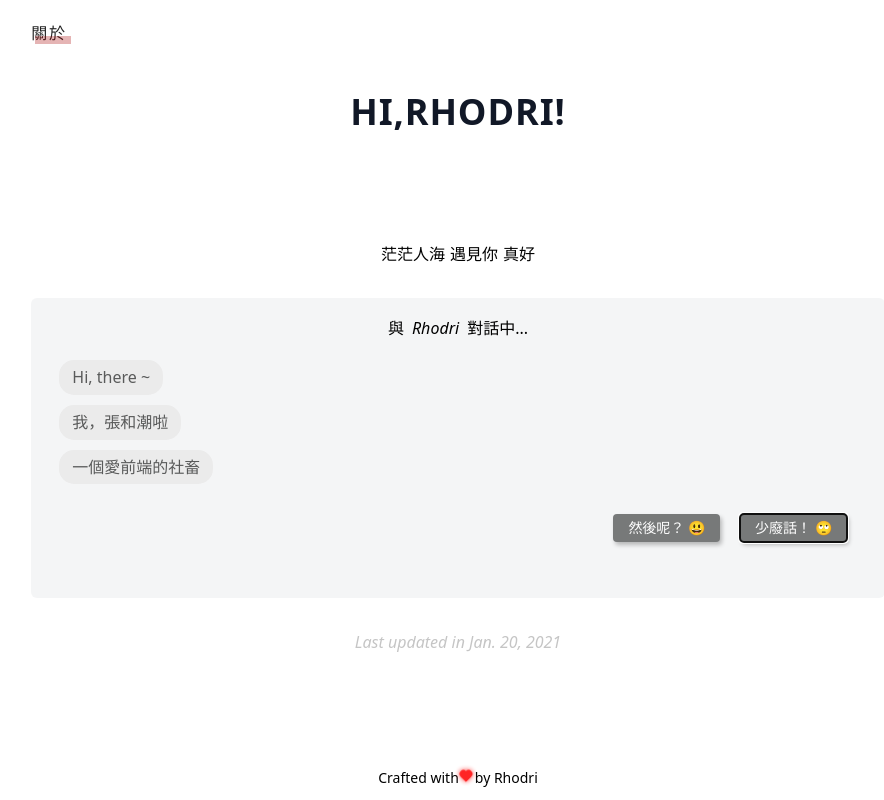
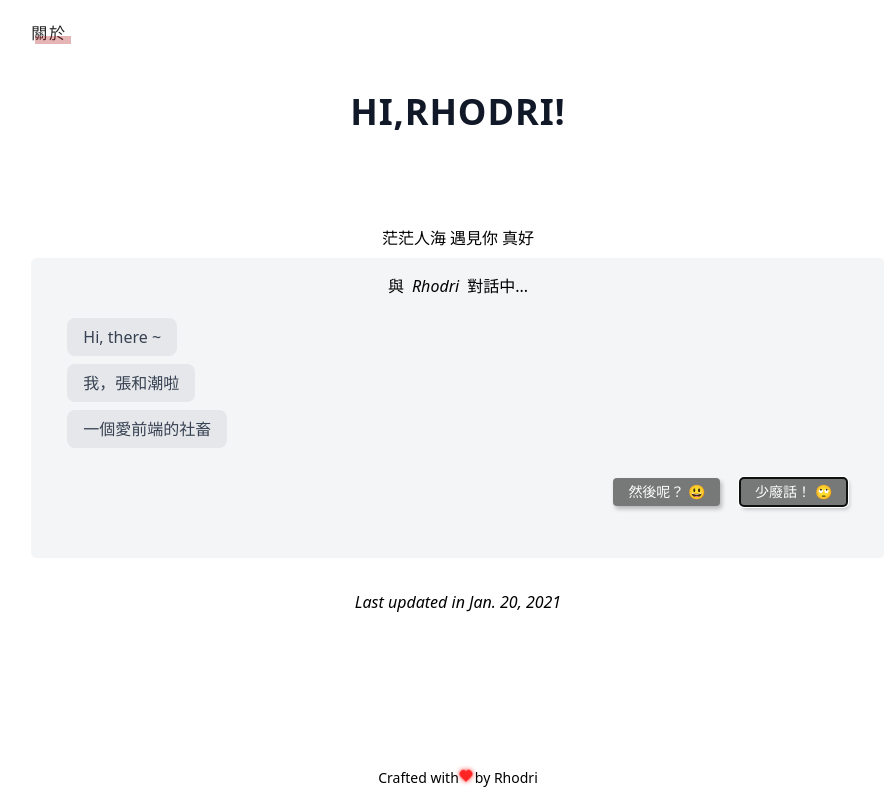
Before and after one commit to Rhodri-hc/Rhodri-react, a React (Create React App) app: page / in a window 1280 px wide. Shown: the whole page, without its empty margins (182-1066 px from the left). Built offline with nearby package versions, Linux system fonts and the light colour scheme.

Commit message:
将styled-component 改为 tailwindcss

```diff
--- a/src/views/about/About.js
+++ b/src/views/about/About.js
@@ -4,9 +4,7 @@ import  store  from "../../store";
 import Dialog from './component/dialog/index';
 import {
     Swapper,
-    AboutTitle,
-    AboutMeet,
-    UpdatedTime
+    AboutTitle
 } from './style'
 
 class About extends Component {
@@ -19,14 +17,14 @@ class About extends Component {
             <div className="w-11/12 sm:w-11/12 md:w-9/12 lg:w-9/12 xl:w-8/12 my-0 mx-auto">
                 <AboutTitle>關於</AboutTitle>
                 <center>茫茫人海
-                    <AboutMeet>遇見你</AboutMeet>
+                    <span className=" inline-block pt-40 px-1 pb-2 ">遇見你</span>
                     真好
                 </center>
                 <Provider store={ store }>
                     <Dialog />
                 </Provider>
                 <center>
-                    <UpdatedTime>Last updated in Jan. 20, 2021</UpdatedTime>
+                    <i className=" inline-block mt-8 mb-12">Last updated in Jan. 20, 2021</i>
                 </center>
             </div>
           </div>
--- a/src/views/about/component/dialog/index.js
+++ b/src/views/about/component/dialog/index.js
@@ -3,11 +3,7 @@ import { connect } from "react-redux";
 // import Typed from 'typed.js';
 import {
     DialogContent,
-    DialogWith,
-    DialogContainer,
-    MessageMyself,
     MySays,
-    MySaysContent,
     ActionContent,
     ActionButton
 } from './style'
@@ -21,25 +17,24 @@ import {
 
 class Dialog extends Component {
     render(){
-
         return (
         <DialogContent className="mx-auto bg-gray-300 bg-opacity-25 rounded-md p-2">
             <center>
                 <h4>與
-                    <DialogWith>Rhodri</DialogWith>
+                    <i className=" inline-block px-2 mt-2">Rhodri</i>
                     對話中...
                 </h4>
             </center>
-            <DialogContainer>
-                <MessageMyself>
+            <div className=" w-full h-full overflow-y-auto overflow-x-hidden">
+                <div className=" py-3 px-5">
                     {this.mySay(this.props.myPreMsg)}
-                </MessageMyself>
+                </div>
                 <ActionContent>
                     <ActionButton> 然後呢？ 😃</ActionButton>
                     <ActionButton> 少廢話！ 🙄</ActionButton>
                 </ActionContent>
                 <div className='dialog-message__youself'></div>
-            </DialogContainer>
+            </div>
         </DialogContent>
         )
     }
@@ -47,10 +42,10 @@ class Dialog extends Component {
     mySay(msgs) {
         return msgs.map(item =>{
             return(
-                <MySays key={item.id}>
-                    <MySaysContent>
+                <MySays className="m-2" key={item.id}>
+                    <div className="max-w-3/4 inline-block py-2 px-4 rounded-lg text-gray-700 bg-gray-200 leading-snug">
                         <span>{item.msg}</span>
-                    </MySaysContent>
+                    </div>
                 </MySays>
             )
         })
--- a/src/views/about/component/dialog/style.js
+++ b/src/views/about/component/dialog/style.js
@@ -4,38 +4,11 @@ export const DialogContent = styled.div`
     min-height: 300px;
 `;
 
-export const DialogWith = styled.i`
-    display: inline-block;
-    padding: 0 8px;
-    margin-top: 10px;
-`;
-
-export const DialogContainer = styled.div`
-    width: 100%;
-    height: 100%;
-    overflow-y: auto;
-    overflow-x: hidden;
-`;
-
-export const MessageMyself = styled.div`
-    padding: 10px 20px;
-`;
 
 export const MySays = styled.div`
-    margin: 10px 0;
     min-height: 20px;
 `;
 
-export const MySaysContent = styled.div`
-    width: auto;
-    max-width: 85%;
-    display: inline-block;
-    padding: 7px 13px;
-    border-radius: 15px;
-    color: #595a5a;
-    background-color: #ebebeb;
-    line-height: 1.3;
-`;
 
 export const ActionContent = styled.div`
     padding: 10px 20px;
--- a/src/views/about/style.js
+++ b/src/views/about/style.js
@@ -26,15 +26,3 @@ export const AboutTitle = styled.h3`
         height: 0.5rem;
     }
 `;
-
-export const AboutMeet = styled.span`
-    display: inline-block;
-    padding: 10rem 5px 2rem;
-    margin-top: 1rem;
-`;
-
-export const UpdatedTime = styled.i`
-    display: inline-block;
-    margin:2rem 0 3rem;
-    color: #c5c5c5;
-`
--- a/tailwind.config.js
+++ b/tailwind.config.js
@@ -2,7 +2,11 @@ module.exports = {
   purge: [],
   darkMode: false, // or 'media' or 'class'
   theme: {
-    extend: {},
+    maxWidth: {
+      '1/4': '25%',
+      '1/2': '50%',
+      '3/4': '75%',
+    }
   },
   variants: {
     extend: {},
```
Also changed, not shown: 2 other files (tests, documents, lock files or other folders).
